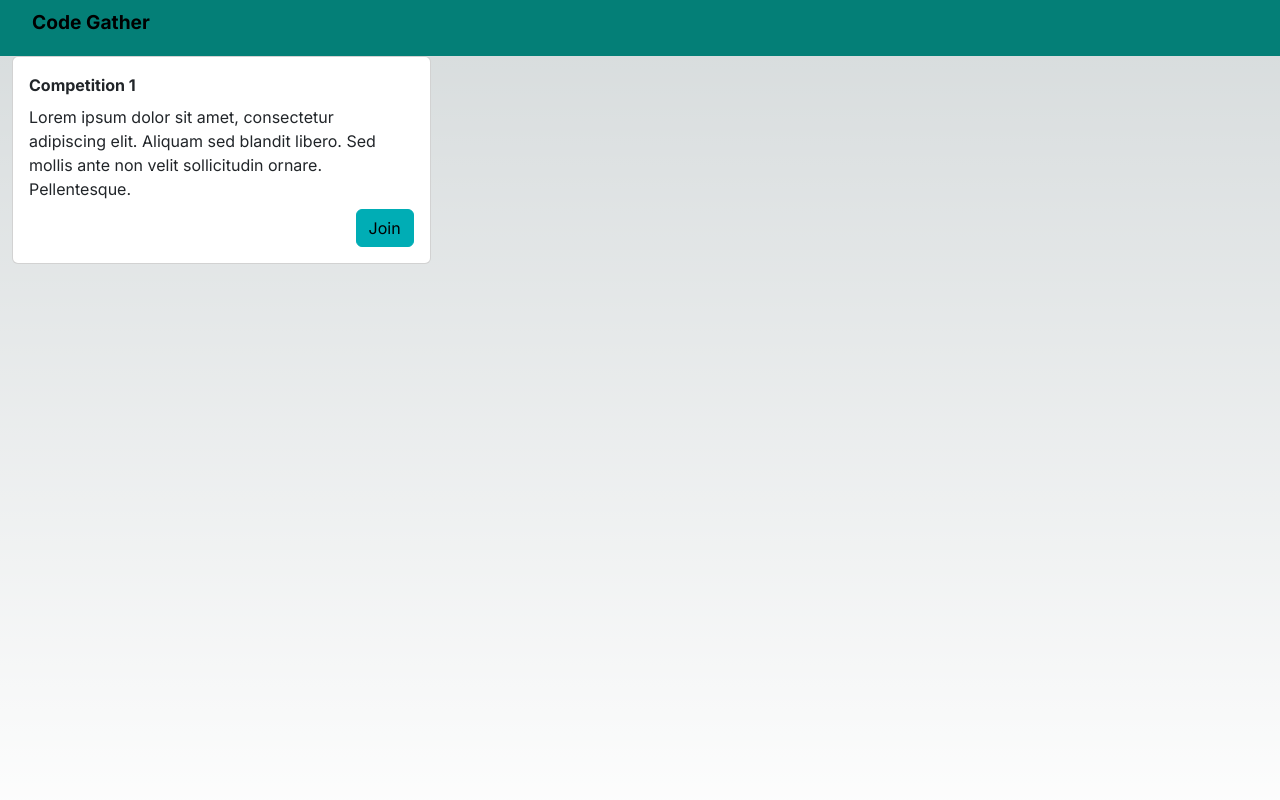
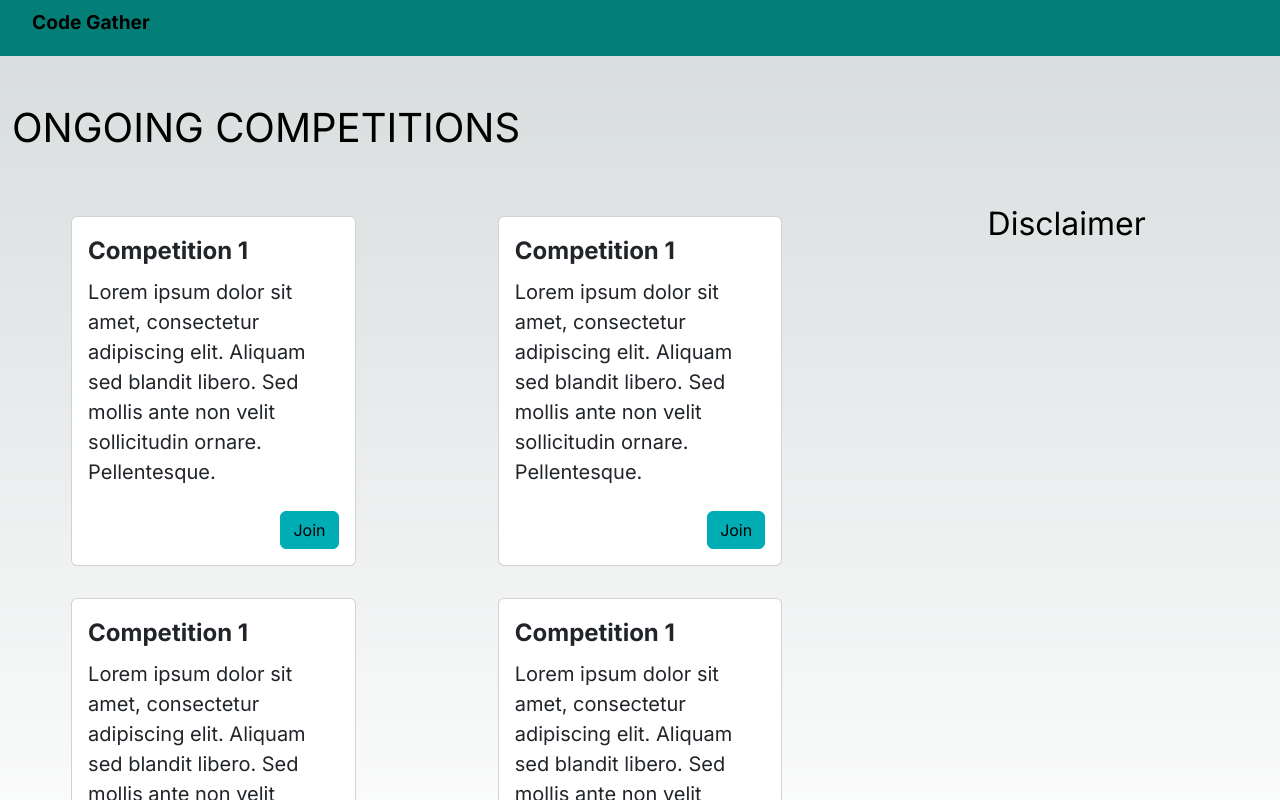
Before and after one commit to diclebahceli/codegather, a Next.js app in the folder Frontend/codegather/: page /pages/ongoingCompetitions in a window 1280 px wide. Shown: the top 800 px of the page. Built offline with nearby package versions, Linux system fonts and the light colour scheme.

Commit message:
feat: update competitions page

```diff
--- a/Frontend/codegather/src/app/components/competition_card/CompetitionCard.tsx
+++ b/Frontend/codegather/src/app/components/competition_card/CompetitionCard.tsx
@@ -3,11 +3,11 @@ import Card from "../card/Card";
 
 const CompetitionCard = ({ competition }: { competition: Competition }) => {
     return (
-        <div className="col-4 ">
-            <Card>
+        <div className=" col-md-4 col-sm-6 m-3 " >
+            <Card >
                 <div className="card-body d-flex flex-column">
-                    <div className="card-title fw-bold"> {competition.name}</div>
-                    <div className="card-text"> {competition.description}</div>
+                    <div className="card-title fw-bold fs-4"> {competition.name}</div>
+                    <div className="card-text mb-3 fs-5 text-wrap"> {competition.description}</div>
                     <a href="#" className="btn btn-theme-color mt-2 ms-auto">Join</a>
 
                 </div>
--- a/Frontend/codegather/src/app/pages/ongoingCompetitions/page.tsx
+++ b/Frontend/codegather/src/app/pages/ongoingCompetitions/page.tsx
@@ -1,9 +1,34 @@
 import CompetitionCard from "@/app/components/competition_card/CompetitionCard";
 const ongoingCompetitions = () => {
     return (
-        <div className="container vh-100">
-            <CompetitionCard competition={{ name: "Competition 1"
-            , description: "Lorem ipsum dolor sit amet, consectetur adipiscing elit. Aliquam sed blandit libero. Sed mollis ante non velit sollicitudin ornare. Pellentesque.", endDate: "Tomorrow", startDate: "Today", id: 1, imageUrl: "test"  }} />
+        <div className="vh-100">
+            <h1 className="fs-1 mt-5 container">ONGOING COMPETITIONS</h1>
+            <div className="d-flex flex-row">
+                <div className="mt-5 d-flex flex-wrap justify-content-around col-8">
+                    <CompetitionCard competition={{
+                        name: "Competition 1"
+                        , description: "Lorem ipsum dolor sit amet, consectetur adipiscing elit. Aliquam sed blandit libero. Sed mollis ante non velit sollicitudin ornare. Pellentesque.", endDate: "Tomorrow", startDate: "Today", id: 1, imageUrl: "test"
+                    }} />
+
+                    <CompetitionCard competition={{
+                        name: "Competition 1"
+                        , description: "Lorem ipsum dolor sit amet, consectetur adipiscing elit. Aliquam sed blandit libero. Sed mollis ante non velit sollicitudin ornare. Pellentesque.", endDate: "Tomorrow", startDate: "Today", id: 1, imageUrl: "test"
+                    }} />
+
+                    <CompetitionCard competition={{
+                        name: "Competition 1"
+                        , description: "Lorem ipsum dolor sit amet, consectetur adipiscing elit. Aliquam sed blandit libero. Sed mollis ante non velit sollicitudin ornare. Pellentesque.", endDate: "Tomorrow", startDate: "Today", id: 1, imageUrl: "test"
+                    }} />
+
+                    <CompetitionCard competition={{
+                        name: "Competition 1"
+                        , description: "Lorem ipsum dolor sit amet, consectetur adipiscing elit. Aliquam sed blandit libero. Sed mollis ante non velit sollicitudin ornare. Pellentesque.", endDate: "Tomorrow", startDate: "Today", id: 1, imageUrl: "test"
+                    }} />
+                </div>
+                <div className="col-4 text-center mt-5 fs-2"> Disclaimer</div>
+
+
+            </div>
 
         </div>
     );
```
